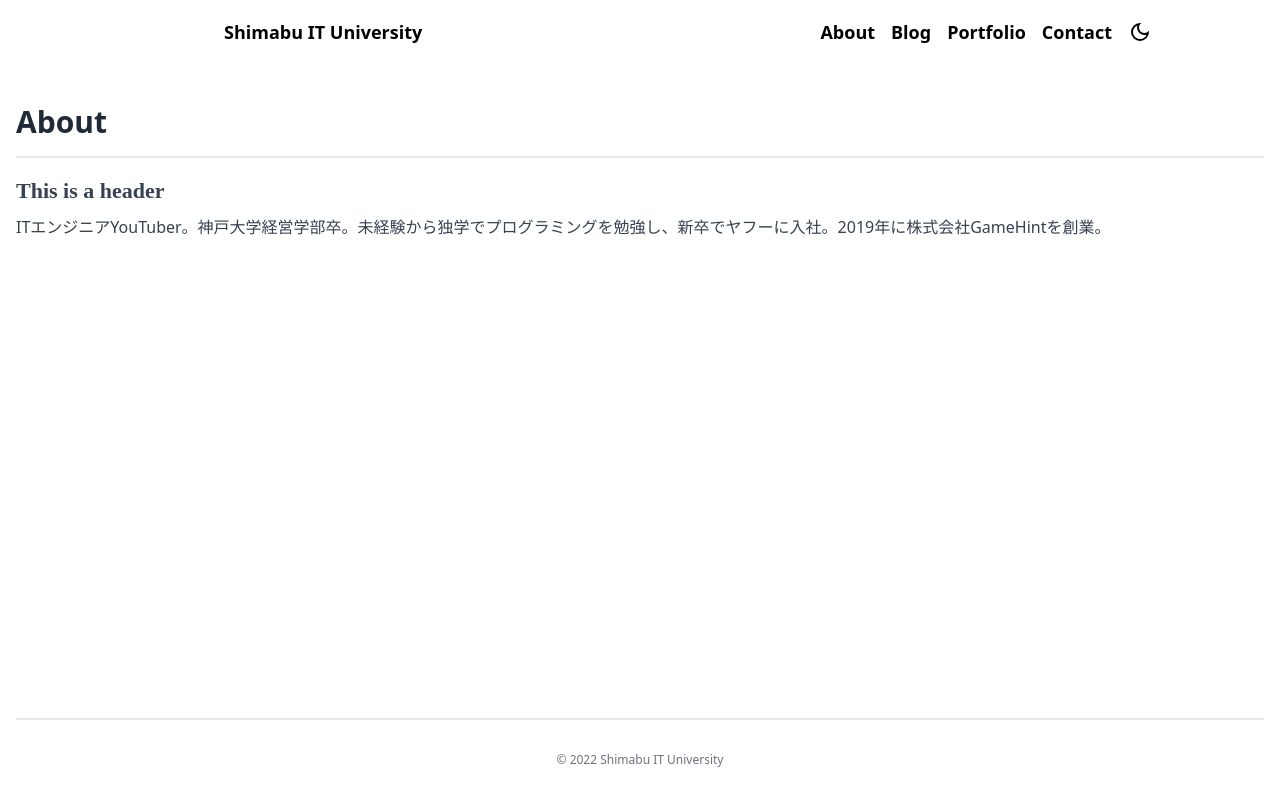
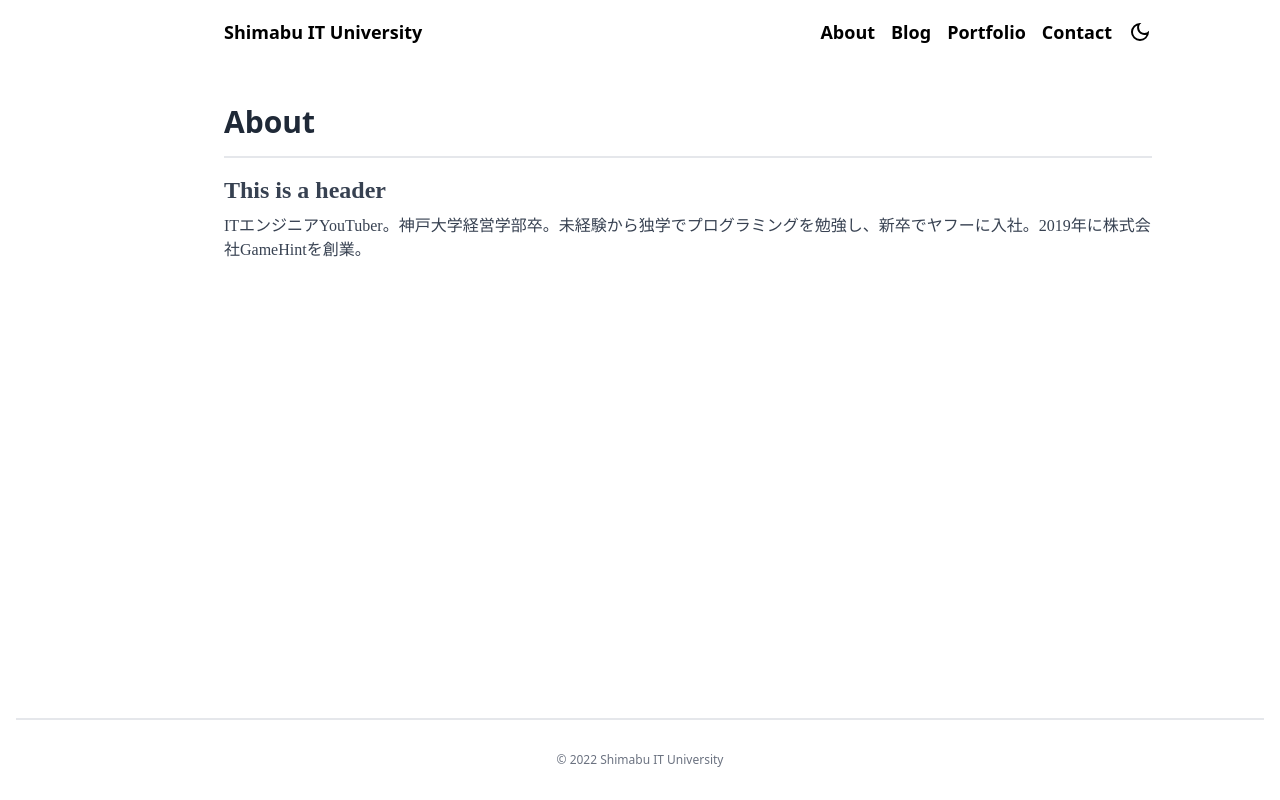
Before and after one commit to kyoichi1/portfolio-1-e-k, a Next.js app: page /about in a window 1280 px wide. Built offline with nearby package versions, Linux system fonts and the light colour scheme.

Commit message:
♻️ リファクタリング

```diff
--- a/src/component/About.tsx
+++ b/src/component/About.tsx
@@ -2,16 +2,16 @@ import React from "react";
 
 const About = () => {
   return (
-    <div className="mx-4 mt-10">
-      <div className="my-4 text-3xl font-bold text-gray-800">
+    <div className="mx-4 mt-10 sm:ml-56  sm:mr-32 sm:min-w-fit  ">
+      <div className="my-4 text-3xl font-bold text-gray-800 ">
         <h1>About</h1>
       </div>
       <div className="border-t-2"></div>
-      <div className="Class Preview mt-4  h-[119px]">
-        <div className="font-['YuGothic'] text-[22px]  font-bold text-gray-700">
+      <div className="Class Preview mt-4  h-28">
+        <div className="font-['YuGothic'] text-2xl  font-bold text-gray-700">
           <h2> This is a header </h2>
         </div>
-        <div className="text-gray-80  h-[ 50px] font-[ 'YuGothic'] mt-2 text-clip text-gray-700">
+        <div className="text-gray-80  mt-2 h-12 text-clip font-['YuGothic'] text-gray-700">
           <p className="h-24 overflow-hidden text-ellipsis ">
             ITエンジニアYouTuber。神戸大学経営学部卒。未経験から独学でプログラミングを勉強し、新卒でヤフーに入社。2019年に株式会社GameHintを創業。
           </p>
--- a/src/component/BlogDetail.tsx
+++ b/src/component/BlogDetail.tsx
@@ -2,16 +2,16 @@ import React from "react";
 
 const BlogDetail = () => {
   return (
-    <div className="mx-4 mt-10">
+    <div className="mx-4 mt-10 min-w-min sm:ml-56 sm:mr-32 sm:w-auto">
       <div className="my-4 text-3xl font-bold text-gray-800">
         <h1>This is header</h1>
       </div>
       <div className="border-t-2"></div>
-      <div className="Class Preview mt-4  h-[119px]">
-        <div className="my-2  font-['Avenir_Next'] text-xs font-bold text-gray-400">
+      <div className="Class Preview mt-4  h-28">
+        <div className="my-2 font-['Avenir_Next'] text-xs font-bold text-gray-400">
           <p>22.07.11</p>
         </div>
-        <div className="text-gray-80  h-[ 50px] font-[ 'YuGothic'] mt-2 text-clip text-gray-700">
+        <div className="text-gray-80  mt-2 h-12 text-clip font-['YuGothic'] text-gray-700">
           <p className="text-ellipsis ">
             Amet minim mollit non deserunt ullamco est sit aliqua dolor do amet
             sint. Velit officia consequat duis enim velit mollit.
--- a/src/component/Twitter.tsx
+++ b/src/component/Twitter.tsx
@@ -17,7 +17,7 @@ const Twitter = () => {
               <div className="m-2">
                 <Image
                   className="items-center rounded-full"
-                  src="/profile-shimabu.png"
+                  src="/Twitter-shimabu.png"
                   width={40}
                   height={40}
                   alt=""
@@ -68,7 +68,7 @@ const Twitter = () => {
               <div className="m-2">
                 <Image
                   className="items-center rounded-full"
-                  src="/profile-shimabu.png"
+                  src="/Twitter-shimabu.png"
                   width={40}
                   height={40}
                   alt=""
@@ -119,7 +119,7 @@ const Twitter = () => {
               <div className="m-2">
                 <Image
                   className="items-center rounded-full"
-                  src="/profile-shimabu.png"
+                  src="/Twitter-shimabu.png"
                   width={40}
                   height={40}
                   alt=""
--- a/src/pages/index.tsx
+++ b/src/pages/index.tsx
@@ -12,9 +12,9 @@ import Twitter from "src/component/Twitter";
 // import BlogDetail from "src/component/BlogDetail";
 // import Contact from "src/component/Contact";
 
-const Test: NextPage = () => {
+const HOME: NextPage = () => {
   return (
-    <div className="m-auto w-96 sm:w-auto ">
+    <div className="m-auto w-96 min-w-min sm:w-auto items-center">
       {/* <Menu/> */}
       {/* <About/> */}
       {/* <BlogDetail/> */}
@@ -43,4 +43,4 @@ const Test: NextPage = () => {
   );
 };
 
-export default Test;
+export default HOME;
```
